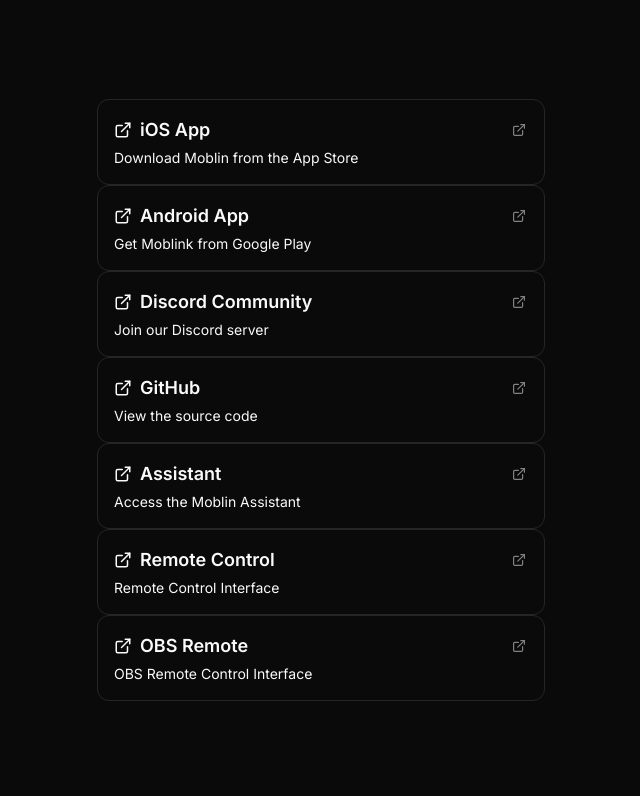
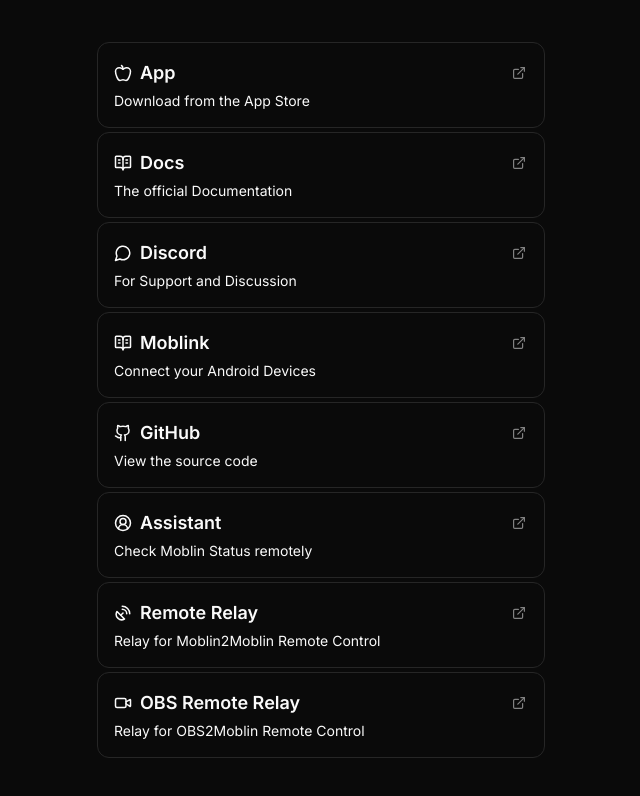
Before and after one commit to Naginreed2/moblin-redirect, a Next.js app: page / in a window 1280 px wide. Shown: the top 796 px of the page, without its empty margins (319-959 px from the left). Built offline with nearby package versions, Linux system fonts and the light colour scheme.

Commit message:
icon fix

```diff
--- a/app/layout.tsx
+++ b/app/layout.tsx
@@ -7,6 +7,9 @@
 export const metadata: Metadata = {
   title: 'Moblin Links',
   description: 'Mobile streaming companion links',
+  icons: {
+    icon: '/favicon.svg', // This line tells Next.js to use your SVG favicon
+  },
 };
 
 export default function RootLayout({
--- a/components/LinkButton.tsx
+++ b/components/LinkButton.tsx
@@ -4,29 +4,26 @@
 import { LinkType } from "@/lib/data";
 import { ExternalLink } from "lucide-react";
 import * as Icons from "lucide-react";
-import { FC } from "react";
+import type { LucideIcon } from "lucide-react";
 
 type LinkButtonProps = {
   link: LinkType;
   index: number;
 };
 
-// Icon props accepted by Lucide icons
-type IconProps = {
-  size?: number;
-  className?: string;
-};
+export default function LinkButton({ link, index }: LinkButtonProps) {
+  // Get icon component from name or fallback to ExternalLink
+  const getIcon = (iconName?: string): LucideIcon => {
+    if (!iconName) return ExternalLink;
 
-// Type guard to check if a value is a valid icon component
-function isIconComponent(value: unknown): value is FC<IconProps> {
-  return typeof value === "function";
-}
+    const formattedName =
+      iconName.charAt(0).toUpperCase() + iconName.slice(1);
 
-export default function LinkButton({ link, index }: LinkButtonProps) {
-  const fallbackIcon: FC<IconProps> = ExternalLink;
+    const icon = Icons[formattedName as keyof typeof Icons];
+    return (icon ?? ExternalLink) as LucideIcon;
+  };
 
-  const maybeIcon = link.icon && Icons[link.icon as keyof typeof Icons];
-  const IconComponent = isIconComponent(maybeIcon) ? maybeIcon : fallbackIcon;
+  const IconComponent = getIcon(link.icon);
 
   return (
     <motion.a
@@ -58,9 +55,7 @@
       </div>
 
       {link.description && (
-        <p className="text-sm text-muted-foreground mt-1">
-          {link.description}
-        </p>
+        <p className="text-sm text-muted-foreground mt-1">{link.description}</p>
       )}
 
       <motion.div
--- a/components/LinkTree.tsx
+++ b/components/LinkTree.tsx
@@ -2,15 +2,40 @@
 
 import { motion } from "framer-motion";
 import Links from "./Links";
+import { useEffect, useState } from "react";
 
 export default function LinkTree() {
+  const [showTitle, setShowTitle] = useState(true);
+
+  useEffect(() => {
+    const checkHeight = () => {
+      const windowHeight = window.innerHeight;
+      const contentHeight = document.body.scrollHeight;
+      setShowTitle(contentHeight <= windowHeight);
+    };
+
+    checkHeight();
+    window.addEventListener('resize', checkHeight);
+    return () => window.removeEventListener('resize', checkHeight);
+  }, []);
+
   return (
     <motion.div
-      className="min-h-screen flex flex-col items-center justify-center w-full max-w-xl mx-auto px-4 py-16 md:py-24"
+      className="min-h-screen flex flex-col items-center justify-center w-full max-w-xl mx-auto px-4 py-8 md:py-8"
       initial={{ opacity: 0 }}
       animate={{ opacity: 1 }}
       transition={{ duration: 0.5 }}
     >
+      {showTitle && (
+        <motion.h1
+          className="text-4xl font-bold mb-8 text-center"
+          initial={{ opacity: 0, y: -20 }}
+          animate={{ opacity: 1, y: 0 }}
+          transition={{ duration: 0.5, delay: 0.2 }}
+        >
+          Moblin Links
+        </motion.h1>
+      )}
       <Links />
     </motion.div>
   );
--- a/components/Links.tsx
+++ b/components/Links.tsx
@@ -12,7 +12,7 @@
       animate={{ opacity: 1 }}
       transition={{ delay: 0.5, duration: 0.5 }}
     >
-      <div>
+      <div className="flex flex-col gap-1">
         {links.map((link, index) => (
           <LinkButton key={link.id} link={link} index={index} />
         ))}
--- a/lib/data.ts
+++ b/lib/data.ts
@@ -8,52 +8,59 @@
 
 export const links: LinkType[] = [
   {
-    id: "ios-app",
-    title: "iOS App",
+    id: "moblin-ios-app",
+    title: "App",
     url: "https://apps.apple.com/app/id6466745933",
-    description: "Download Moblin from the App Store",
+    description: "Download from the App Store",
     icon: "Apple",
   },
   {
-    id: "android-app",
-    title: "Android App",
-    url: "https://play.google.com/store/apps/details?id=com.eerimoq.moblink",
-    description: "Get Moblink from Google Play",
-    icon: "Smartphone",
+    id: "moblin-docs",
+    title: "Docs",
+    url: "https://moblin.top/en/docs/",
+    description: "The official Documentation",
+    icon: "BookOpenText",
   },
   {
     id: "discord",
-    title: "Discord Community",
+    title: "Discord",
     url: "https://discord.gg/nt3UwHqbMM",
-    description: "Join our Discord server",
+    description: "For Support and Discussion",
     icon: "MessageCircle",
+  },
+  {
+    id: "moblink-android-app",
+    title: "Moblink",
+    url: "https://play.google.com/store/apps/details?id=com.eerimoq.moblink",
+    description: "Connect your Android Devices",
+    icon: "BookOpenText",
   },
   {
     id: "github",
     title: "GitHub",
     url: "https://github.com/eerimoq/moblin",
     description: "View the source code",
-    icon: "Github",
+    icon: "github",
   },
   {
-    id: "assistant",
+    id: "moblin-assistant",
     title: "Assistant",
     url: "https://moblin.mys-lang.org/moblin-remote-control-relay/assistant.html",
-    description: "Access the Moblin Assistant",
-    icon: "HelpCircle",
+    description: "Check Moblin Status remotely",
+    icon: "CircleUserRound",
   },
   {
-    id: "remote",
-    title: "Remote Control",
+    id: "moblin-remote-relay",
+    title: "Remote Relay",
     url: "https://moblin.mys-lang.org/moblin-remote-control-relay/",
-    description: "Remote Control Interface",
-    icon: "Radio",
+    description: "Relay for Moblin2Moblin Remote Control",
+    icon: "SatelliteDish",
   },
   {
-    id: "obs",
-    title: "OBS Remote",
+    id: "obs-remote-relay",
+    title: "OBS Remote Relay",
     url: "https://moblin.mys-lang.org/obs-remote-control-relay/",
-    description: "OBS Remote Control Interface",
+    description: "Relay for OBS2Moblin Remote Control",
     icon: "Video",
   }
 ];
--- a/tailwind.config.ts
+++ b/tailwind.config.ts
@@ -5,6 +5,7 @@
     './pages/**/*.{js,ts,jsx,tsx,mdx}',
     './components/**/*.{js,ts,jsx,tsx,mdx}',
     './app/**/*.{js,ts,jsx,tsx,mdx}',
+    './lib/**/*.{js,ts,jsx,tsx}',
   ],
   theme: {
     extend: {
```
Also changed, not shown: public/favicon.svg (renamed from app/favicon.svg), 1 other file (tests, documents, lock files or other folders).
